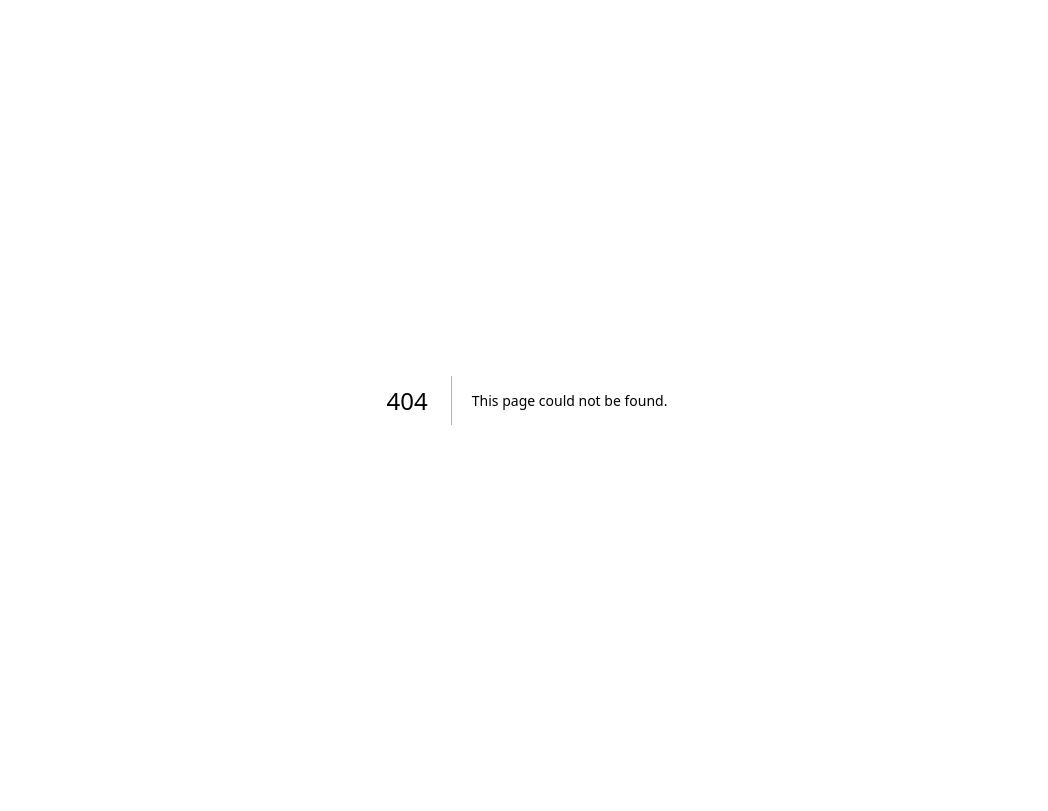
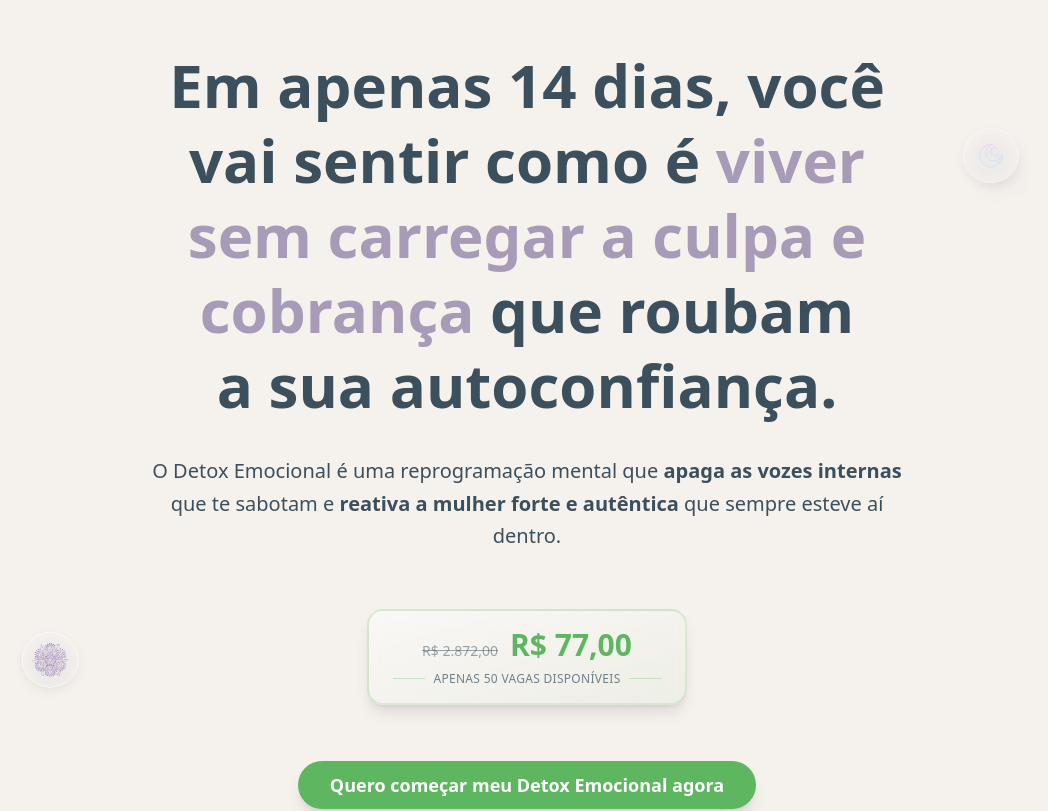
Before and after one commit to heywhispa/detox-emocional, a Next.js app: page /detox-emocional-b in a window 1280 px wide. Before the commit this address had no page. Shown: the top 811 px of the page, without its empty margins (113-1161 px from the left). Built offline with nearby package versions, Linux system fonts and the light colour scheme.

Commit message:
feat: create copy of detox-emocional page at /detox-emocional-b
Duplicate page with same structure and components for A/B testing.

Co-authored-by: undefined <undefined+undefined@users.noreply.github.com>

```diff
--- /dev/null
+++ b/app/detox-emocional-b/page.tsx
@@ -0,0 +1,52 @@
+import { lazy, Suspense } from "react"
+import DetoxSection from "@/components/detox-section"
+import BenefitsSection from "@/components/benefits-section"
+
+const CtaCardsSection = lazy(() => import("@/components/cta-cards-section"))
+const BenefitsGridSection = lazy(() => import("@/components/benefits-grid-section"))
+const MethodSection = lazy(() => import("@/components/method-section"))
+const TestimonialsSection = lazy(() => import("@/components/testimonials-section"))
+const PricingSection = lazy(() => import("@/components/pricing-section"))
+const GuaranteeSection = lazy(() => import("@/components/guarantee-section"))
+const FaqSection = lazy(() => import("@/components/faq-section"))
+
+const SectionFallback = () => <div className="min-h-[200px]" />
+
+export default function Home() {
+  return (
+    <main>
+      {/* Above the fold - load immediately */}
+      <DetoxSection />
+      <BenefitsSection />
+
+      {/* Below the fold - lazy load */}
+      <Suspense fallback={<SectionFallback />}>
+        <CtaCardsSection />
+      </Suspense>
+
+      <Suspense fallback={<SectionFallback />}>
+        <BenefitsGridSection />
+      </Suspense>
+
+      <Suspense fallback={<SectionFallback />}>
+        <MethodSection />
+      </Suspense>
+
+      <Suspense fallback={<SectionFallback />}>
+        <TestimonialsSection />
+      </Suspense>
+
+      <Suspense fallback={<SectionFallback />}>
+        <PricingSection />
+      </Suspense>
+
+      <Suspense fallback={<SectionFallback />}>
+        <GuaranteeSection />
+      </Suspense>
+
+      <Suspense fallback={<SectionFallback />}>
+        <FaqSection />
+      </Suspense>
+    </main>
+  )
+}
--- a/components/detox-section.tsx
+++ b/components/detox-section.tsx
@@ -24,6 +24,22 @@ export default function DetoxSection() {
               <span className="font-semibold">apaga as vozes internas</span> que te sabotam e{" "}
               <span className="font-semibold">reativa a mulher forte e autêntica</span> que sempre esteve aí dentro.
             </p>
+          </div>
+
+          <div className="flex justify-center py-4 sm:py-6">
+            <div className="inline-flex flex-col items-center gap-1.5 rounded-2xl border-2 border-primary-brand/20 bg-gradient-to-br from-white/50 to-primary-brand/5 px-5 py-3 shadow-lg backdrop-blur-sm sm:gap-2 sm:px-6 sm:py-4">
+              <div className="flex items-baseline gap-2 sm:gap-3">
+                <span className="text-xs font-medium text-text-dark/50 line-through sm:text-sm">R$ 2.872,00</span>
+                <span className="text-xl font-bold text-primary-brand sm:text-2xl md:text-3xl">R$ 77,00</span>
+              </div>
+              <div className="flex items-center gap-2">
+                <div className="h-px w-6 bg-primary-brand/30 sm:w-8"></div>
+                <p className="text-[10px] font-medium uppercase tracking-wide text-text-dark/70 sm:text-xs">
+                  Apenas 50 vagas disponíveis
+                </p>
+                <div className="h-px w-6 bg-primary-brand/30 sm:w-8"></div>
+              </div>
+            </div>
           </div>
 
           <div className="flex justify-center">
--- a/components/faq-section.tsx
+++ b/components/faq-section.tsx
@@ -25,7 +25,7 @@ export default function FaqSection() {
     },
     {
       question: "E se eu não tiver tempo todos os dias?",
-      answer: "As práticas levam apenas 30 minutos. Você pode adaptar e até repetir quando quiser.",
+      answer: "As práticas levam apenas 15 minutos. Você pode adaptar e até repetir quando quiser.",
     },
     {
       question: "Quando começo a sentir resultados?",
--- a/components/pricing-section.tsx
+++ b/components/pricing-section.tsx
@@ -161,17 +161,17 @@ export default function PricingSection() {
                           R$
                         </span>
                         <span className="bg-gradient-to-br from-text-dark to-text-dark/80 bg-clip-text text-[80px] font-bold leading-none text-transparent sm:text-[100px] md:text-[120px] lg:text-[140px]">
-                          27
+                          {"9"}
                         </span>
                         <span className="mt-2 text-xl font-bold text-text-dark sm:mt-3 sm:text-2xl md:mt-4 md:text-3xl">
-                          ,07
+                          ,02
                         </span>
                       </div>
                       <p className="mb-2 text-xs text-text-dark/70 sm:text-sm">por mês no cartão</p>
 
                       {/* Cash Price with Highlight */}
                       <div className="inline-block rounded-full bg-[#4CAF50]/10 px-4 py-2 sm:px-6 sm:py-3">
-                        <p className="text-xl font-bold text-[#4CAF50] sm:text-2xl">R$ 247,00 à vista</p>
+                        <p className="text-xl font-bold text-[#4CAF50] sm:text-2xl">R$ 77,00 à vista</p>
                       </div>
                     </div>
 
@@ -209,7 +209,7 @@ export default function PricingSection() {
                             strokeLinejoin="round"
                           />
                         </svg>
-                        <span>72% de desconto | Garantia incondicional de 30 dias</span>
+                        <span>80% de desconto | Garantia incondicional de 14 dias</span>
                       </div>
                       <div className="flex items-center justify-center gap-1.5 text-xs text-[#7B5BA1] sm:gap-2 sm:text-sm">
                         <svg
```
